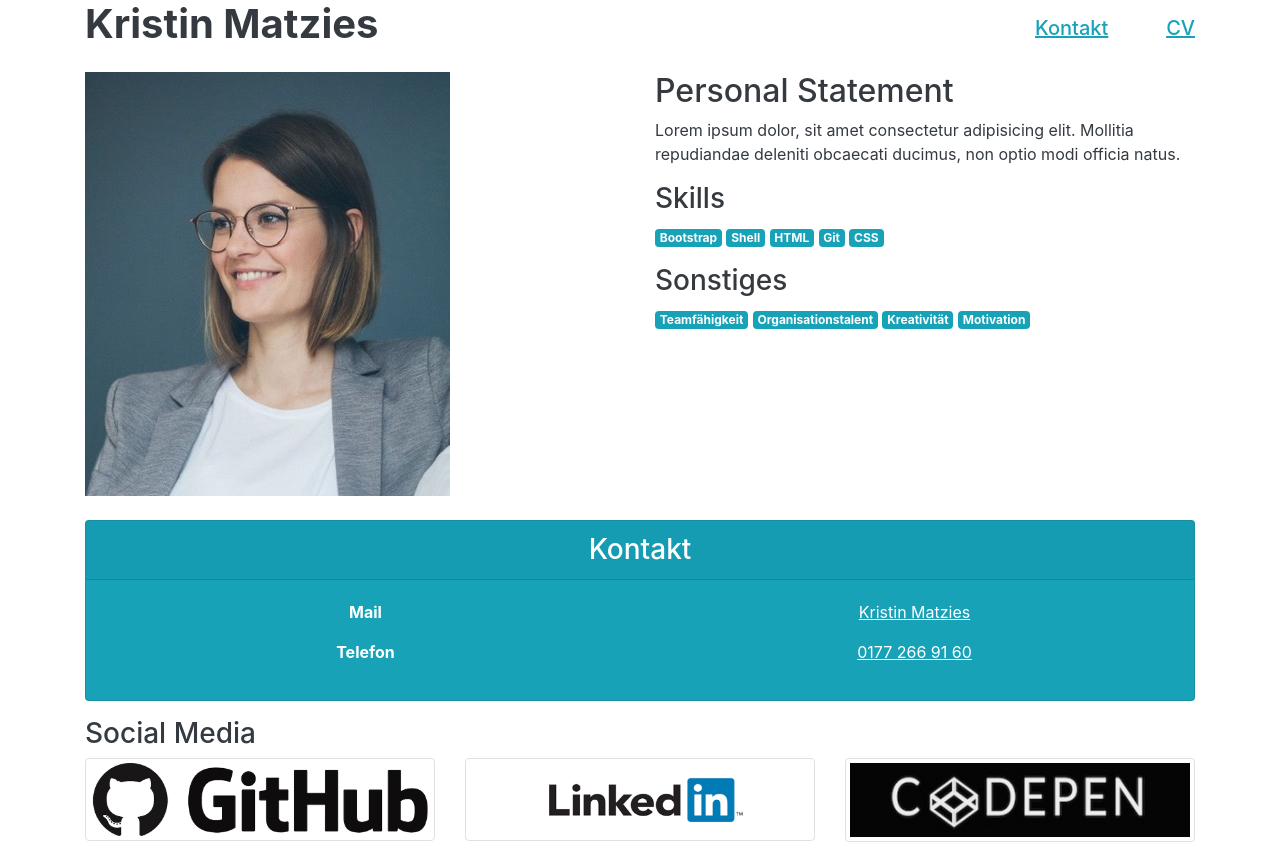
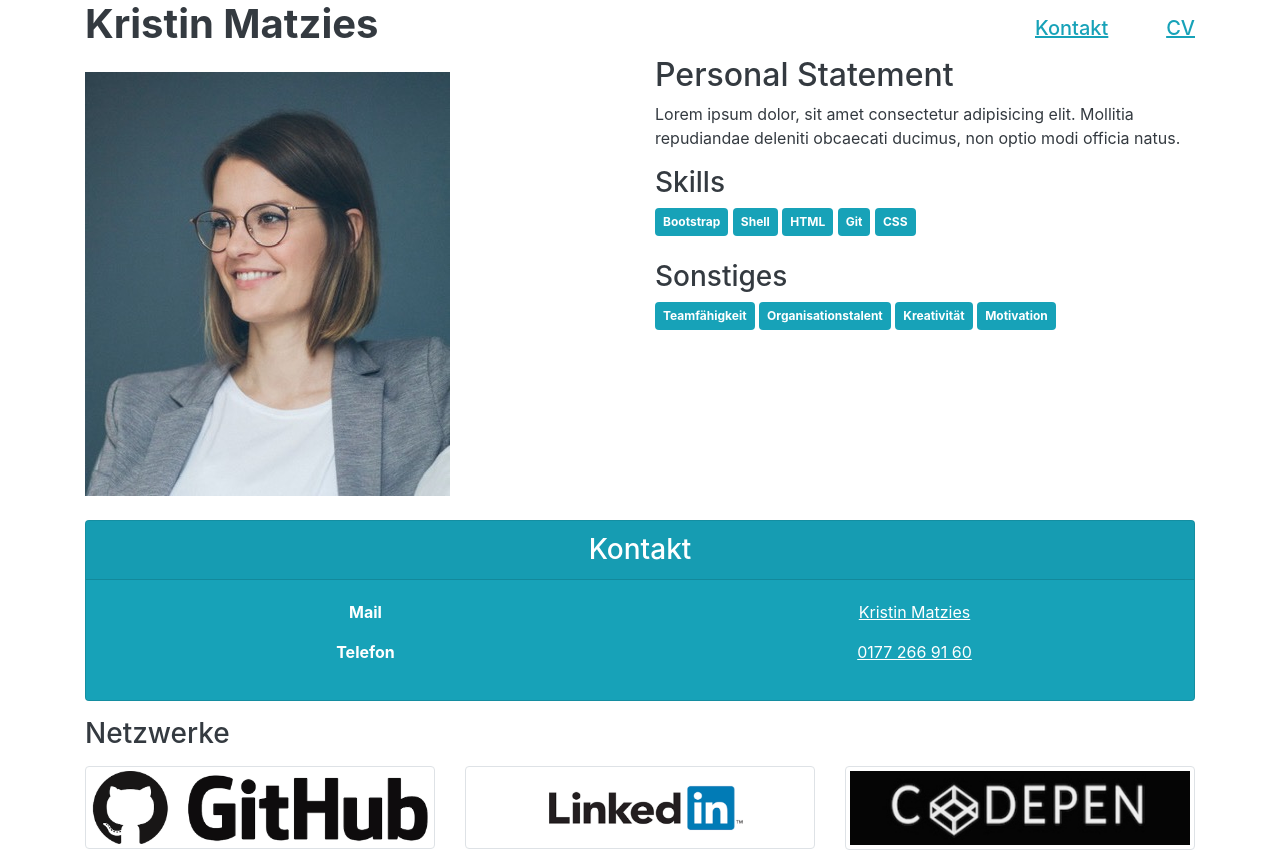
Before and after one commit to kristinmatzies/personal-website, a plain HTML site: page index.html in a window 1280 px wide. Shown: the top 855 px of the page. Drawn offline with nearby package versions, Linux system fonts and the light colour scheme.

Commit message:
Create folder for images

```diff
--- a/index.html
+++ b/index.html
@@ -1,5 +1,5 @@
 <!DOCTYPE html>
-<html lang="en">
+<html lang="de">
   <head>
     <meta charset="UTF-8" />
     <meta name="viewport" content="width=device-width, initial-scale=1.0" />
@@ -48,27 +48,30 @@
     <section class="row">
       <div class="col mt-3">
         <img
-          class="img-fluid max-width: 100%" src="./IMG_2855.jpeg"
+          class="img-fluid max-width: 100%" src="./images/IMG_2855.jpeg"
         />
       </div>
-      <div class="col-12 col-md-6 mt-3">
+        <div class="col-12 col-md-6">
         <h2 class="text-dark h2">Personal Statement</h2>
         <p class="text-dark">
           Lorem ipsum dolor, sit amet consectetur adipisicing elit. Mollitia
           repudiandae deleniti obcaecati ducimus, non optio modi officia natus.
         </p>
         <h3 class="text-dark h3">Skills</h3>
-              <span class="badge badge-info">Bootstrap</span>
-              <span class="badge badge-info">Shell</span>
-              <span class="badge badge-info">HTML</span>
-              <span class="badge badge-info">Git</span>
-              <span class="badge badge-info">CSS</span>
+        <ul class="list-inline">
+              <li class="badge badge-info p-2 mb-2">Bootstrap</li>
+              <li class="badge badge-info p-2 mb-2">Shell</li>
+              <li class="badge badge-info p-2 mb-2">HTML</li>
+              <li class="badge badge-info p-2 mb-2">Git</li>
+              <li class="badge badge-info p-2 mb-2">CSS</li>
             </ul>
         <h3 class="mt-3 text-dark h3">Sonstiges</h3>
-          <span class="badge badge-info">Teamfähigkeit</span>
-          <span class="badge badge-info">Organisationstalent</span>
-          <span class="badge badge-info">Kreativität</span>
-          <span class="badge badge-info">Motivation</span>
+        <ul class="list-inline">
+          <li class="badge badge-info p-2 mb-2">Teamfähigkeit</li>
+          <li class="badge badge-info p-2 mb-2">Organisationstalent</li>
+          <li class="badge badge-info p-2 mb-2">Kreativität</li>
+          <li class="badge badge-info p-2 mb-2">Motivation</li>
+        </ul>
         </div>
     </section>
     <section class="mt-4 card text-white bg-info mb-3">
@@ -80,24 +83,22 @@
       <a href="tel:01772669160" class="col card-link text-md-center text-white"><u>0177 266 91 60</u></a>
     </div>
     </section>
-    <section>
-      <div class="row">
-      <h3 class="text-dark col-12">Social Media</h3>
-      <div class="col-12 col-md-4">
-      <a href="https://github.com/kristinmatzies"><img src="./github_logo.jpeg" alt="GitHub" class="img-thumbnail img-fluid"/></a>
+    <section class="row">
+      <h3 class="text-dark col-12">Netzwerke</h3>
+      <div class="col-12 col-md-4 mt-2">
+      <a href="https://github.com/kristinmatzies" target="_blank"><img src="./images/github_logo.jpeg" alt="GitHub" class="img-thumbnail img-fluid"/></a>
     </div>
-    <div class="col-12 col-md-4">
+    <div class="col-12 col-md-4 mt-2">
       <a
-        href="https://www.linkedin.com/in/kristinmatzies/"><img src="./linkedin_logo.jpeg" alt="LinkenIn" class="img-thumbnail img-fluid"/>
+        href="https://www.linkedin.com/in/kristinmatzies/" target="_blank"><img src="./images/linkedin_logo.jpeg" alt="LinkenIn" class="img-thumbnail img-fluid"/>
         </a
       >
     </div>
-    <div class="col-12 col-md-4">
+    <div class="col-12 col-md-4 mt-2">
       <a
-        href="https://codepen.io/kristinmatzies"><img src="./codepen.jpeg" alt="Codepen" class="img-thumbnail img-fluid" />
+        href="https://codepen.io/kristinmatzies" target="_blank"><img src="./images/codepen.jpeg" alt="Codepen" class="img-thumbnail img-fluid" />
         </a
       >
-    </div>
     </div>
     </section>
     <section class="row">
```
Also changed, not shown: images/IMG_2855.jpeg (renamed from IMG_2855.jpeg), images/IMG_2855_2.JPG (renamed from IMG_2855_2.JPG), images/codepen.jpeg (renamed from codepen.jpeg), images/github_logo.jpeg (renamed from github_logo.jpeg), images/linkedin_logo.jpeg (renamed from linkedin_logo.jpeg).
